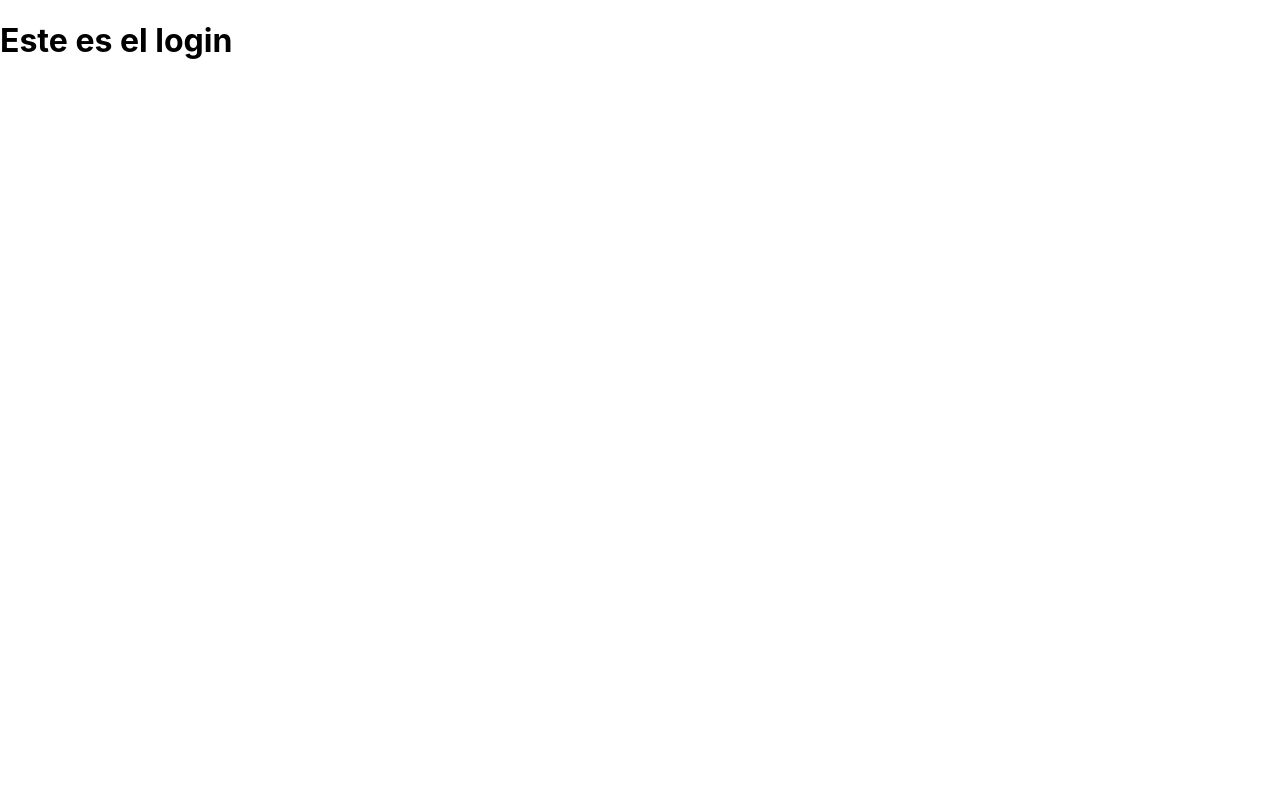
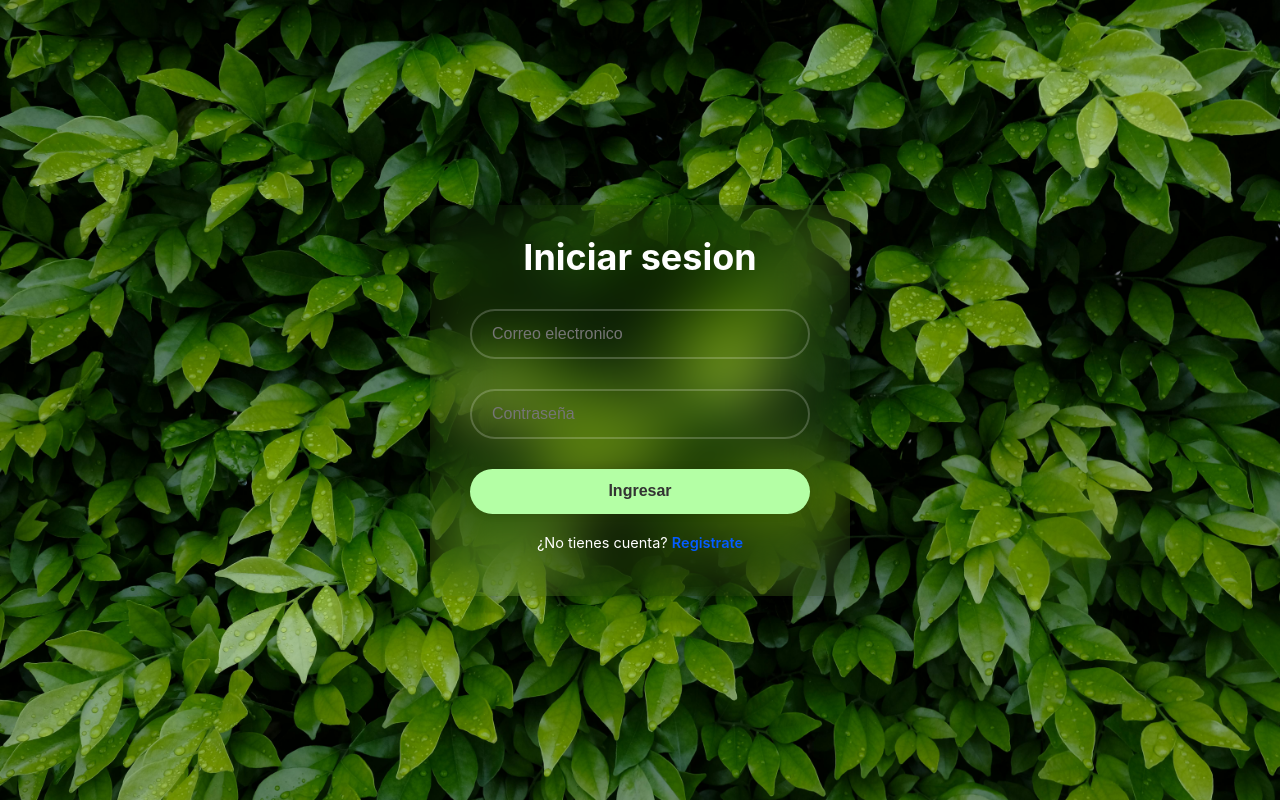
Before and after one commit to TheTanukiMDK/AW-I4.0--Primer-Proyecto, a React (Create React App) app: page / in a window 1280 px wide. Built offline with nearby package versions, Linux system fonts and the light colour scheme.

Commit message:
Inicio de sesion y registro terminado

```diff
--- a/src/index.css
+++ b/src/index.css
@@ -3,8 +3,7 @@
   font-family: -apple-system, BlinkMacSystemFont, 'Segoe UI', 'Roboto', 'Oxygen',
     'Ubuntu', 'Cantarell', 'Fira Sans', 'Droid Sans', 'Helvetica Neue',
     sans-serif;
-  -webkit-font-smoothing: antialiased;
-  -moz-osx-font-smoothing: grayscale;
+
 }
 
 code {
--- a/src/pages/Login.js
+++ b/src/pages/Login.js
@@ -1,9 +1,23 @@
 import React from 'react'
+import '../styles/Login.css'
 
 function Login() {
     return (
-        <div>
-            <h1>Este es el login</h1>
+        <div className='wrapper'>
+            <form action="">
+                <h1>Iniciar sesion</h1>
+                <div className='input-box'>
+                    <input type='text' placeholder='Correo electronico'></input>
+                </div>
+                <div className='input-box'>
+                    <input type='password' placeholder='Contraseña'></input>
+                </div>
+                <button type='submit'>Ingresar</button>
+
+                <div className='register-link'>
+                    <p>¿No tienes cuenta? <a href='/Registro'>Registrate</a></p>
+                </div>
+            </form>
         </div>
     )
 }
--- a/src/pages/Register.js
+++ b/src/pages/Register.js
@@ -1,9 +1,27 @@
 import React from 'react'
+import '../styles/Register.css'
+
 
 function Register() {
     return (
-        <div>
+        <div className='wrapper'>
+            <form action="">
+                <h1>Registro</h1>
+                <div className='input-box'>
+                    <input type='text' placeholder='Ingresa correo electronico'></input>
+                </div>
+                <div className='input-box'>
+                    <input type='password' placeholder='Ingresa contraseña'></input>
+                </div>
+                <div className='input-box'>
+                    <input type='password' placeholder='Confirmar contraseña'></input>
+                </div>
+                <button type='submit'>Registrar</button>
 
+                <div className='register-link'>
+                    <p>¿Ya tienes cuenta? <a href='/'>Inicia sesion</a></p>
+                </div>
+            </form>
         </div>
     )
 }
--- a/src/styles/Login.css
+++ b/src/styles/Login.css
@@ -0,0 +1,103 @@
+@import url('https://fonts.googleapis.com/css2?family=Poppins:ital,wght@0,100;0,200;0,300;0,400;0,500;0,600;0,700;0,800;0,900;1,100;1,200;1,300;1,400;1,500;1,600;1,700;1,800;1,900&display=swap');
+
+*{
+    margin: 0;
+    padding: 0;
+    box-sizing: border-box;
+}
+
+body {
+    font-family: 'Poppins', 'sans-serif';
+    -webkit-font-smoothing: antialiased;
+    -moz-osx-font-smoothing: grayscale;
+    display: flex;
+    justify-content: center;
+    align-items: center;
+    min-height: 100vh;
+    background: url('../components/assets/loginFondo.jpg') no-repeat;
+    background-size: cover;
+    background-position: center;
+}
+
+/*Comienza el css del login*/
+
+.wrapper{
+    width: 420px;
+    background: transparent;
+    border: 2px soild rgba(255, 255, 255, .2);
+    backdrop-filter: blur(30px);
+    box-shadow: 0 0 10px rgba(0, 0, 0, .2);
+    color: #fff;
+    border-radius: 10px;
+    padding: 30px 40px;
+}
+
+.wrapper h1{
+    font-size: 36px;
+    text-align: center;
+}
+
+.wrapper .input-box{
+    position: relative;
+    width: 100%;
+    height: 50px;
+    margin: 30px 0;
+}
+
+.input-box input{
+    width: 100%;
+    height: 100%;
+    background: transparent;
+    border: 2px solid rgba(255, 255, 255, .2);
+    outline: none;
+    border-radius: 40px;
+    font-size: 16px;
+    color: #fff;
+    padding: 20px 45px 20px 20px;
+}
+
+input-box input::placeholder{
+    color: #fff;
+}
+
+/*.input-box {
+    position: absolute;
+    right: 20px;
+    top: 50%;
+    transform: translateY(-50%);
+    font-size: 16px;
+}*/
+
+.wrapper button{
+    width: 100%;
+    height: 45px;
+    background: #B4FFA5;
+    border: none;
+    outline: none;
+    border-radius:40px ;
+    box-shadow: 0 0 10px rgba(0, 0, 0, .1);
+    cursor: pointer;
+    font-size: 16px;
+    color: #333;
+    font-weight: 700;
+}
+
+.wrapper button:hover{
+    background: #136d01;
+}
+
+.wrapper .register-link{
+    font-size: 14.5px;
+    text-align: center;
+    margin: 20px 0 15px;
+}
+
+.register-link p a {
+    color: #045CFF;
+    text-decoration: none;
+    font-weight: 600;
+}
+
+.register-link p a:hover{
+    text-decoration: underline;
+}
--- a/src/styles/Register.css
+++ b/src/styles/Register.css
@@ -0,0 +1,103 @@
+@import url('https://fonts.googleapis.com/css2?family=Poppins:ital,wght@0,100;0,200;0,300;0,400;0,500;0,600;0,700;0,800;0,900;1,100;1,200;1,300;1,400;1,500;1,600;1,700;1,800;1,900&display=swap');
+
+*{
+    margin: 0;
+    padding: 0;
+    box-sizing: border-box;
+}
+
+body {
+    font-family: 'Poppins', 'sans-serif';
+    -webkit-font-smoothing: antialiased;
+    -moz-osx-font-smoothing: grayscale;
+    display: flex;
+    justify-content: center;
+    align-items: center;
+    min-height: 100vh;
+    background: url('../components/assets/loginFondo.jpg') no-repeat;
+    background-size: cover;
+    background-position: center;
+}
+
+/*Comienza el css del login*/
+
+.wrapper{
+    width: 420px;
+    background: transparent;
+    border: 2px soild rgba(255, 255, 255, .2);
+    backdrop-filter: blur(30px);
+    box-shadow: 0 0 10px rgba(0, 0, 0, .2);
+    color: #fff;
+    border-radius: 10px;
+    padding: 30px 40px;
+}
+
+.wrapper h1{
+    font-size: 36px;
+    text-align: center;
+}
+
+.wrapper .input-box{
+    position: relative;
+    width: 100%;
+    height: 50px;
+    margin: 30px 0;
+}
+
+.input-box input{
+    width: 100%;
+    height: 100%;
+    background: transparent;
+    border: 2px solid rgba(255, 255, 255, .2);
+    outline: none;
+    border-radius: 40px;
+    font-size: 16px;
+    color: #fff;
+    padding: 20px 45px 20px 20px;
+}
+
+input-box input::placeholder{
+    color: #fff;
+}
+
+/*.input-box {
+    position: absolute;
+    right: 20px;
+    top: 50%;
+    transform: translateY(-50%);
+    font-size: 16px;
+}*/
+
+.wrapper button{
+    width: 100%;
+    height: 45px;
+    background: #B4FFA5;
+    border: none;
+    outline: none;
+    border-radius:40px ;
+    box-shadow: 0 0 10px rgba(0, 0, 0, .1);
+    cursor: pointer;
+    font-size: 16px;
+    color: #333;
+    font-weight: 700;
+}
+
+.wrapper button:hover{
+    background: #136d01;
+}
+
+.wrapper .register-link{
+    font-size: 14.5px;
+    text-align: center;
+    margin: 20px 0 15px;
+}
+
+.register-link p a {
+    color: #045CFF;
+    text-decoration: none;
+    font-weight: 600;
+}
+
+.register-link p a:hover{
+    text-decoration: underline;
+}
```
Also changed, not shown: src/components/assets/loginFondo.jpg (added).
